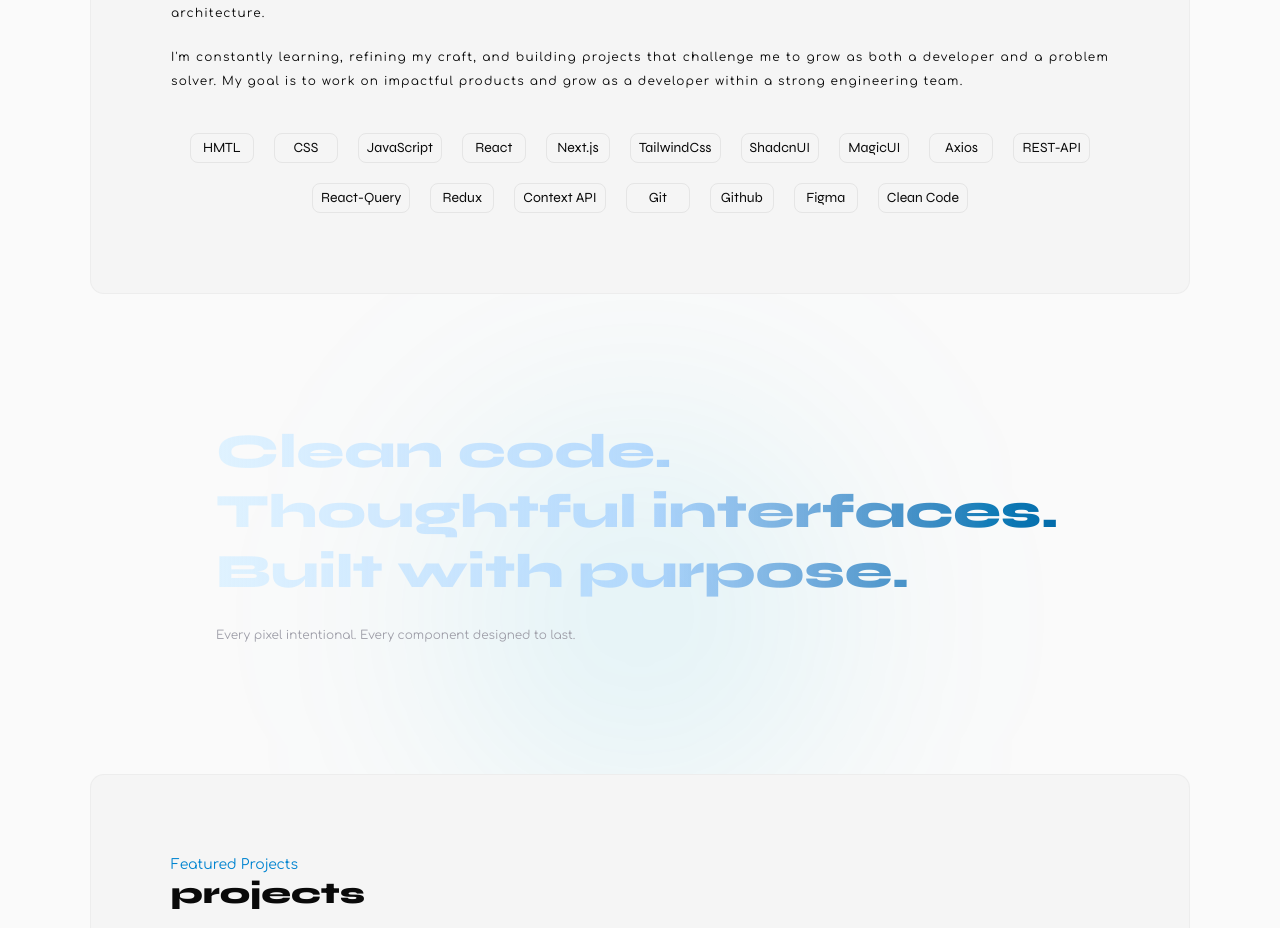
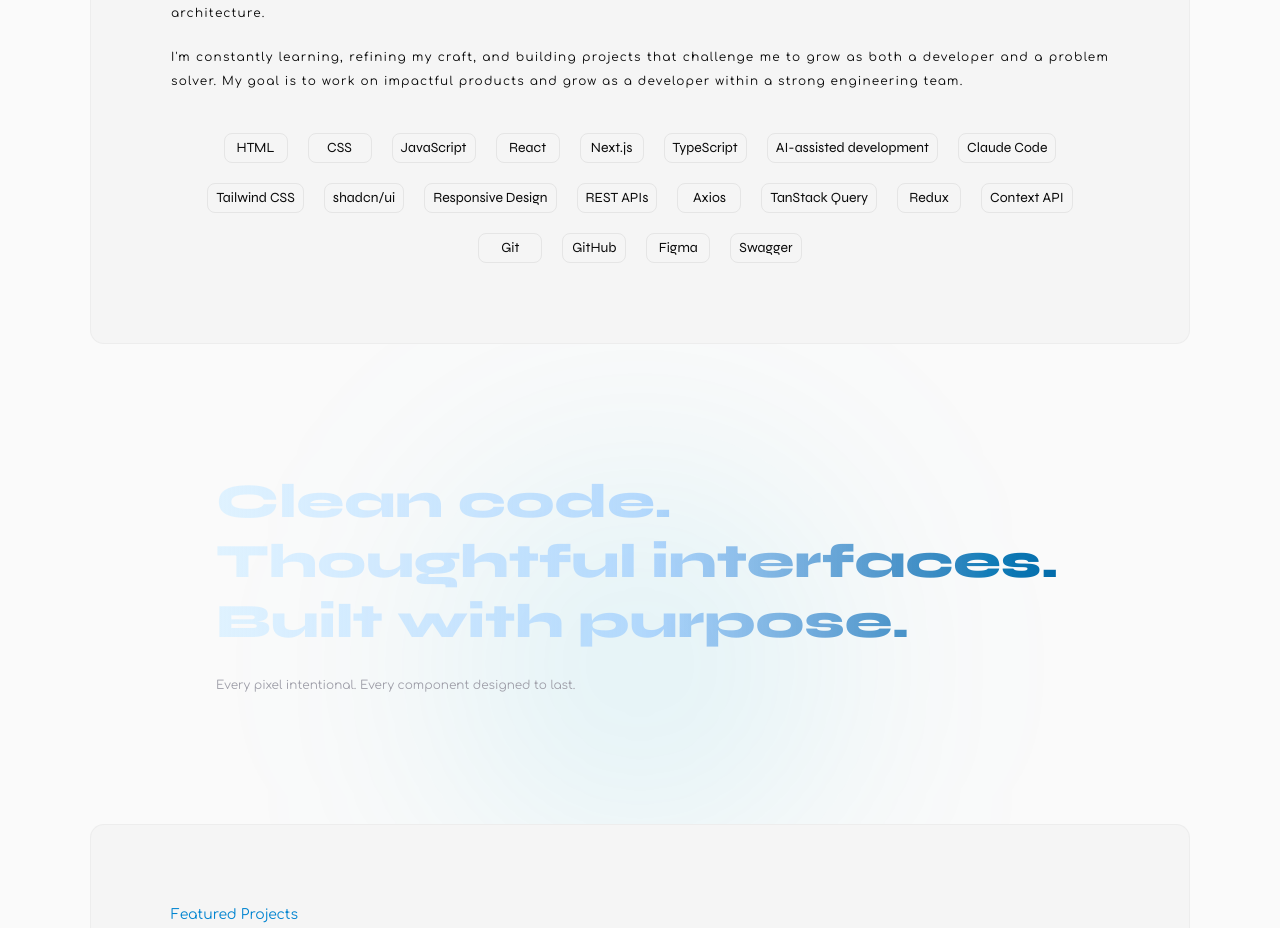
Before and after one commit to sadranafe/portfolio, a Next.js app: page / in a window 1280 px wide. Shown: the part 1104-2032 px from the top of the page. Built offline with nearby package versions, Linux system fonts and the light colour scheme.

Commit message:
fix : correct spelling errors and update skills list

```diff
--- a/src/app/components/data/skills.js
+++ b/src/app/components/data/skills.js
@@ -1,21 +1,24 @@
 const skills = [
-  "HMTL",
+  "HTML",
   "CSS",
   "JavaScript",
   "React",
   "Next.js",
-  "TailwindCss",
-  "ShadcnUI",
-  "MagicUI",
+  "TypeScript",
+  "AI-assisted development",
+  "Claude Code",
+  "Tailwind CSS",
+  "shadcn/ui",
+  "Responsive Design",
+  "REST APIs",
   "Axios",
-  "REST-API",
-  "React-Query",
+  "TanStack Query",
   "Redux",
   "Context API",
   "Git",
-  "Github",
+  "GitHub",
   "Figma",
-  "Clean Code",
+  "Swagger",
 ];
 
 export default skills;
```
